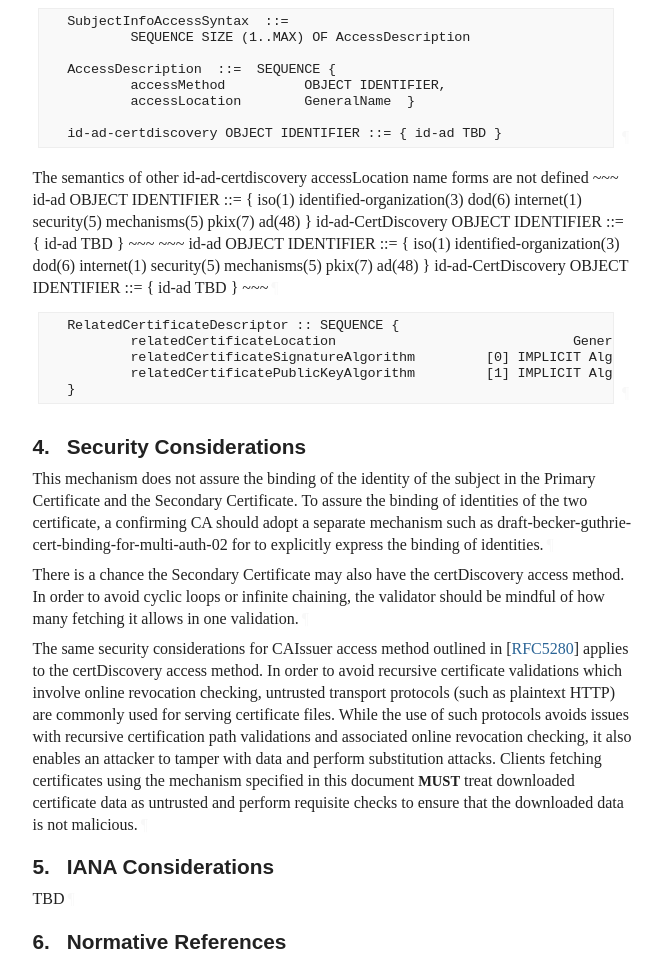
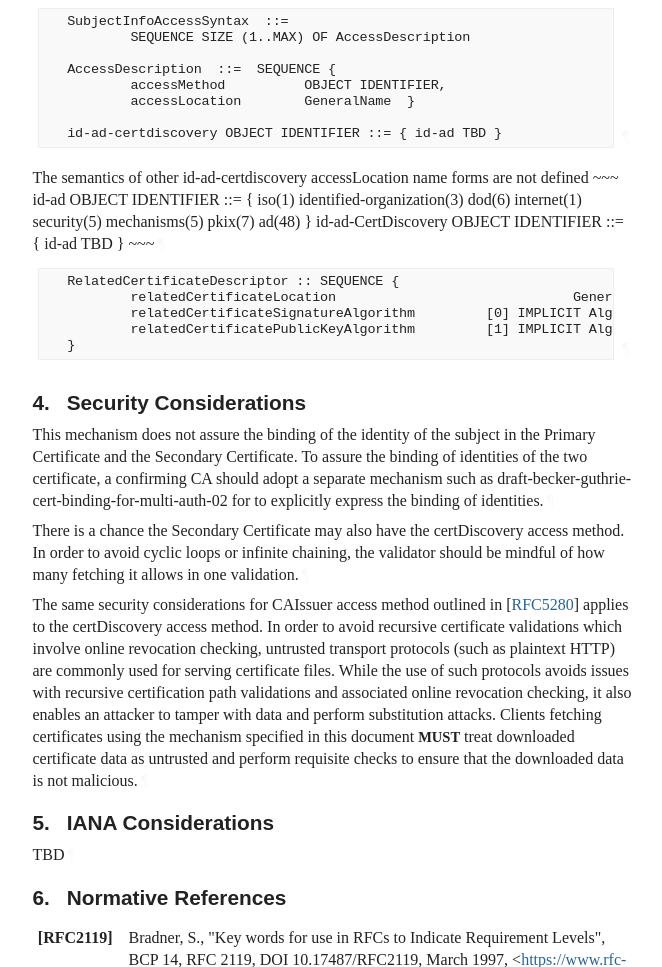
Before and after one commit to tomofumiokubo/certificatediscovery, a plain HTML site: page draft-lamps-okubo-certdiscovery.html in a window 1280 px wide. Shown: the part 3682-4649 px from the top of the page, without its empty margins (92-754 px from the left). Drawn offline with Linux system fonts and the light colour scheme; a web font is replaced by a local one.

Commit message:
Script updating gh-pages from 0bdf40c. [ci skip]

```diff
--- a/draft-lamps-okubo-certdiscovery.html
+++ b/draft-lamps-okubo-certdiscovery.html
@@ -1268,7 +1268,7 @@ The certDiscovery access method has 3 components. The relatedCertificateLocation
    id-ad-certdiscovery OBJECT IDENTIFIER ::= { id-ad TBD }
 </pre><a href="#section-3-4" class="pilcrow">¶</a>
 </div>
-<p id="section-3-5">The semantics of other id-ad-certdiscovery accessLocation name forms are not defined ~~~ id-ad OBJECT IDENTIFIER ::= { iso(1) identified-organization(3) dod(6) internet(1) security(5) mechanisms(5) pkix(7) ad(48) } id-ad-CertDiscovery OBJECT IDENTIFIER ::= { id-ad TBD } ~~~
+<p id="section-3-5">The semantics of other id-ad-certdiscovery accessLocation name forms are not defined
 ~~~
    id-ad  OBJECT IDENTIFIER  ::= {
      iso(1) identified-organization(3) dod(6) internet(1)
```
Also changed, not shown: draft-lamps-okubo-certdiscovery.txt.
